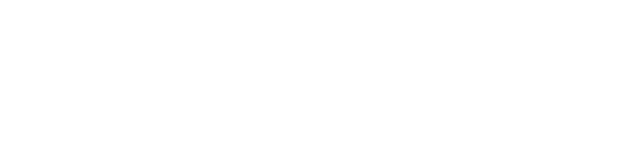
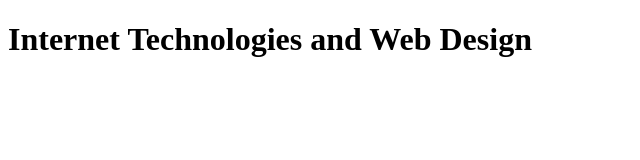
Before and after one commit to rperry7/webdev_lab2, a plain HTML site: page index.html in a window 1280 px wide. Shown: the whole page, without its empty margins (0-640 px from the left). Drawn offline with Linux system fonts and the light colour scheme.

Commit message:
Update index.html

```diff
--- a/index.html
+++ b/index.html
@@ -3,10 +3,10 @@
 <head>
     <meta charset="UTF-8">
     <meta name="viewport" content="width=device-width, initial-scale=1.0">
-    <title>Your Page Title</title>
+    <title>Internet Technologies and Web Design</title>
 
 </head>
 <body>
-
+<h1> Internet Technologies and Web Design </h1>
 </body>
 </html>
```
